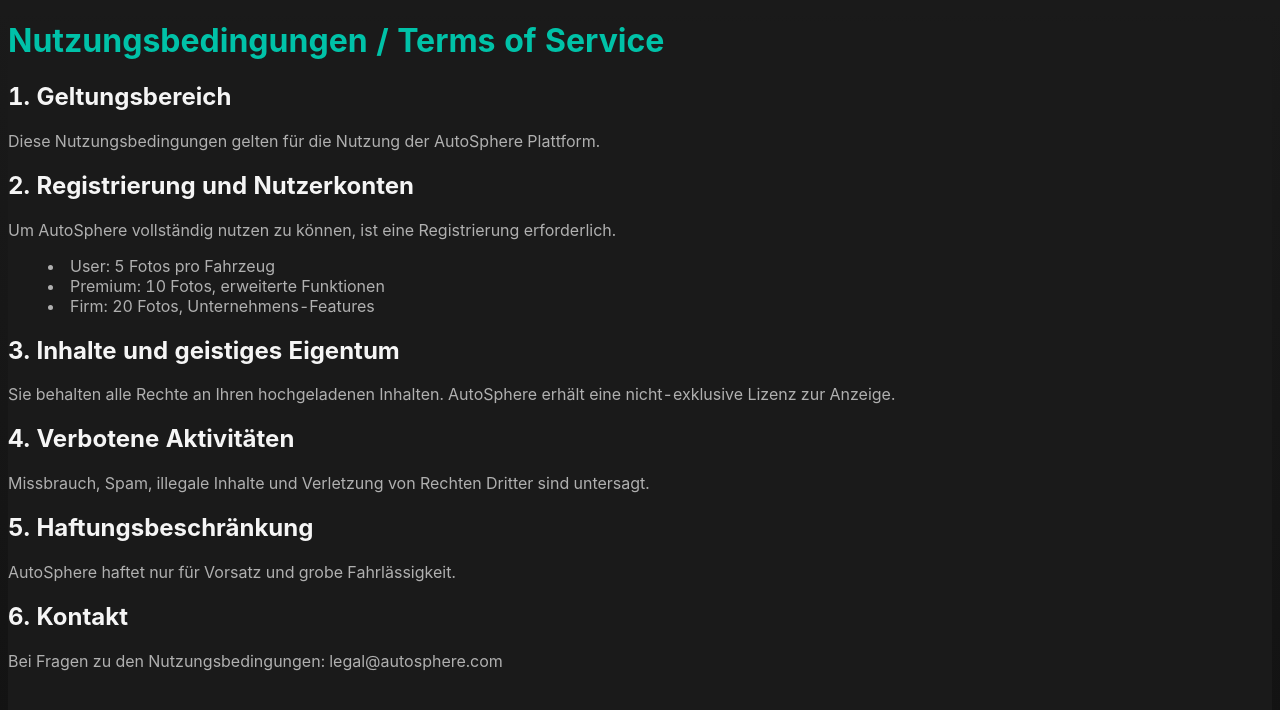
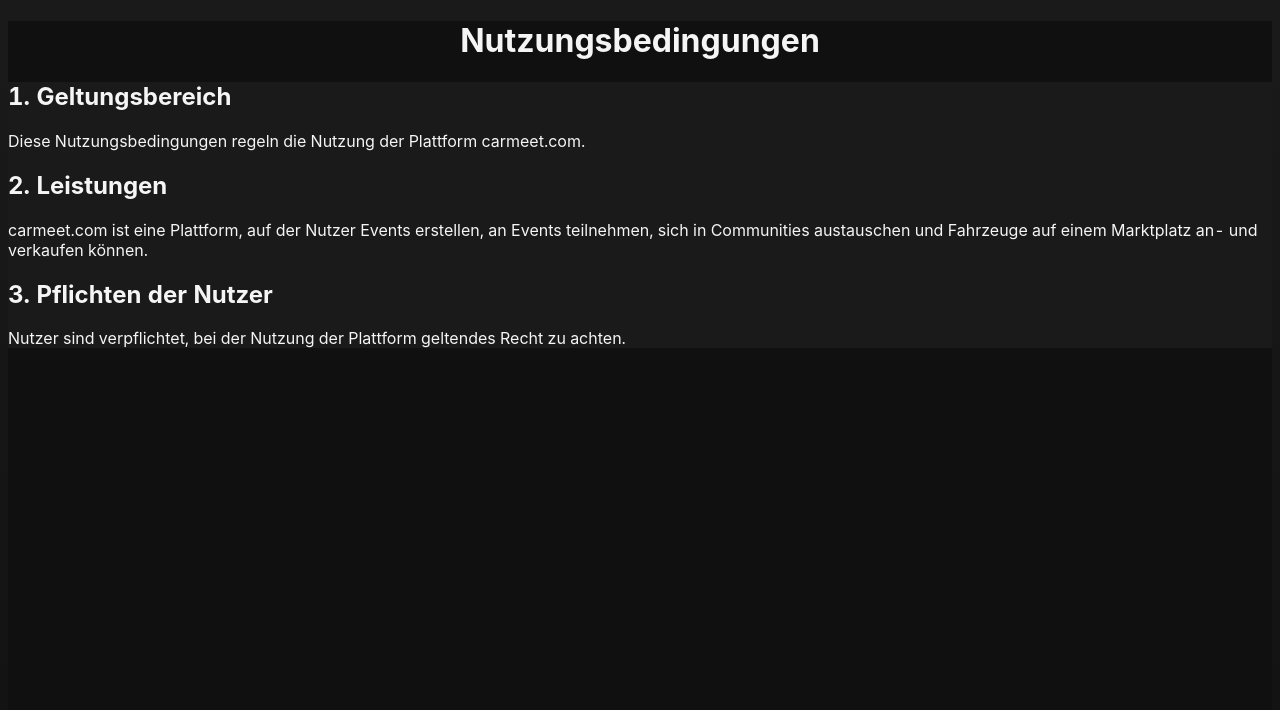
Before and after one commit to weckman159/autosphere-platform, a Next.js app: page /legal/terms in a window 1280 px wide. Shown: the top 710 px of the page. Built offline with nearby package versions, Linux system fonts and the light colour scheme.

Commit message:
Changes before Firebase Studio auto-run

```diff
--- a/app/legal/page.tsx
+++ b/app/legal/page.tsx
@@ -1,7 +1,32 @@
+import Link from 'next/link';
+
 export default function LegalPage() {
   return (
-    <div>
-      <h1>Legal Page</h1>
+    <div className="bg-[#101010] text-[#F5F5F5] min-h-screen">
+      <div className="max-w-4xl mx-auto px-4 sm:px-6 lg:px-8 py-12">
+        <header className="mb-8">
+          <h1 className="text-4xl font-bold text-center">Rechtliches</h1>
+        </header>
+        <section className="bg-[#1A1A1A] p-6 rounded-lg shadow-lg">
+          <ul className="space-y-4">
+            <li>
+              <Link href="/legal/terms" className="text-xl font-semibold text-[#F5F5F5] hover:text-blue-500">
+                Nutzungsbedingungen
+              </Link>
+            </li>
+            <li>
+              <Link href="/legal/privacy" className="text-xl font-semibold text-[#F5F5F5] hover:text-blue-500">
+                Datenschutzerklärung
+              </Link>
+            </li>
+            <li>
+              <Link href="/legal/impressum" className="text-xl font-semibold text-[#F5F5F5] hover:text-blue-500">
+                Impressum
+              </Link>
+            </li>
+          </ul>
+        </section>
+      </div>
     </div>
   );
 }
--- a/app/legal/terms/page.tsx
+++ b/app/legal/terms/page.tsx
@@ -1,44 +1,23 @@
 export default function TermsPage() {
   return (
-    <div className="min-h-screen bg-[#1A1A1A] text-[#F5F5F5] py-16 px-4">
-      <div className="max-w-4xl mx-auto">
-        <h1 className="text-4xl font-bold mb-8 text-[#00C2A8]">Nutzungsbedingungen / Terms of Service</h1>
-
-        <section className="space-y-8 text-[#B0B0B0] leading-relaxed">
-          <div>
-            <h2 className="text-2xl font-semibold text-[#F5F5F5] mb-4">1. Geltungsbereich</h2>
-            <p>Diese Nutzungsbedingungen gelten für die Nutzung der AutoSphere Plattform.</p>
-          </div>
-
-          <div>
-            <h2 className="text-2xl font-semibold text-[#F5F5F5] mb-4">2. Registrierung und Nutzerkonten</h2>
-            <p>Um AutoSphere vollständig nutzen zu können, ist eine Registrierung erforderlich.</p>
-            <ul className="list-disc list-inside mt-2 space-y-1">
-              <li>User: 5 Fotos pro Fahrzeug</li>
-              <li>Premium: 10 Fotos, erweiterte Funktionen</li>
-              <li>Firm: 20 Fotos, Unternehmens-Features</li>
-            </ul>
-          </div>
-
-          <div>
-            <h2 className="text-2xl font-semibold text-[#F5F5F5] mb-4">3. Inhalte und geistiges Eigentum</h2>
-            <p>Sie behalten alle Rechte an Ihren hochgeladenen Inhalten. AutoSphere erhält eine nicht-exklusive Lizenz zur Anzeige.</p>
-          </div>
-
-          <div>
-            <h2 className="text-2xl font-semibold text-[#F5F5F5] mb-4">4. Verbotene Aktivitäten</h2>
-            <p>Missbrauch, Spam, illegale Inhalte und Verletzung von Rechten Dritter sind untersagt.</p>
-          </div>
-
-          <div>
-            <h2 className="text-2xl font-semibold text-[#F5F5F5] mb-4">5. Haftungsbeschränkung</h2>
-            <p>AutoSphere haftet nur für Vorsatz und grobe Fahrlässigkeit.</p>
-          </div>
-
-          <div>
-            <h2 className="text-2xl font-semibold text-[#F5F5F5] mb-4">6. Kontakt</h2>
-            <p>Bei Fragen zu den Nutzungsbedingungen: legal@autosphere.com</p>
-          </div>
+    <div className="bg-[#101010] text-[#F5F5F5] min-h-screen">
+      <div className="max-w-4xl mx-auto px-4 sm:px-6 lg:px-8 py-12">
+        <header className="mb-8">
+          <h1 className="text-4xl font-bold text-center">Nutzungsbedingungen</h1>
+        </header>
+        <section className="bg-[#1A1A1A] p-6 rounded-lg shadow-lg">
+          <h2 className="text-2xl font-semibold mb-4">1. Geltungsbereich</h2>
+          <p className="mb-4">
+            Diese Nutzungsbedingungen regeln die Nutzung der Plattform carmeet.com.
+          </p>
+          <h2 className="text-2xl font-semibold mb-4">2. Leistungen</h2>
+          <p className="mb-4">
+            carmeet.com ist eine Plattform, auf der Nutzer Events erstellen, an Events teilnehmen, sich in Communities austauschen und Fahrzeuge auf einem Marktplatz an- und verkaufen können.
+          </p>
+          <h2 className="text-2xl font-semibold mb-4">3. Pflichten der Nutzer</h2>
+          <p className="mb-4">
+            Nutzer sind verpflichtet, bei der Nutzung der Plattform geltendes Recht zu achten.
+          </p>
         </section>
       </div>
     </div>
```
